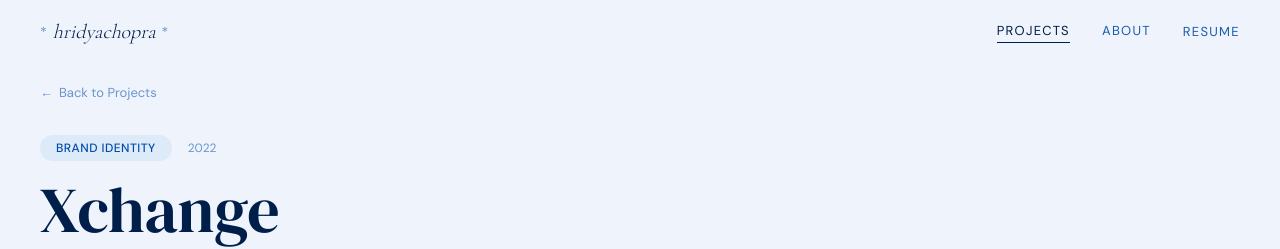
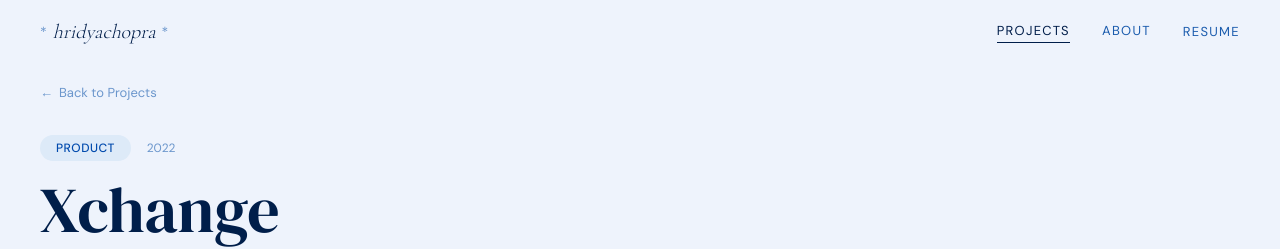
Before and after one commit to choprahridya/hridyachopra, a Next.js app: page /projects/1 in a window 1280 px wide. Shown: the top 249 px of the page. Built offline with nearby package versions, Linux system fonts and the light colour scheme.

Commit message:
Change Xchange category to Product on case study page

```diff
--- a/app/projects/[slug]/page.tsx
+++ b/app/projects/[slug]/page.tsx
@@ -19,7 +19,7 @@ const projects: Record<string, {
 }> = {
   '1': {
     title: 'Xchange',
-    category: 'Brand Identity',
+    category: 'Product',
     year: '2022',
     description: 'Xchange is a book exchange platform that makes reading more affordable and sustainable. By allowing users to swap already read books within a community, it reduces costs, minimizes waste, and extends the life of each book offering an eco-friendly alternative to buying new ones.',
     sections: [
```
